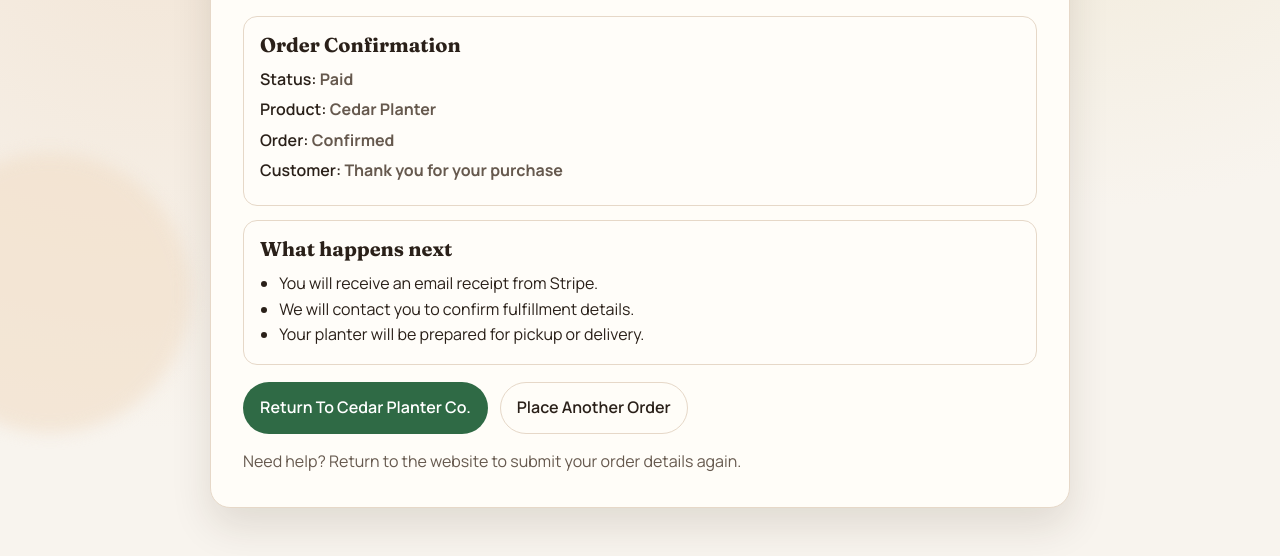
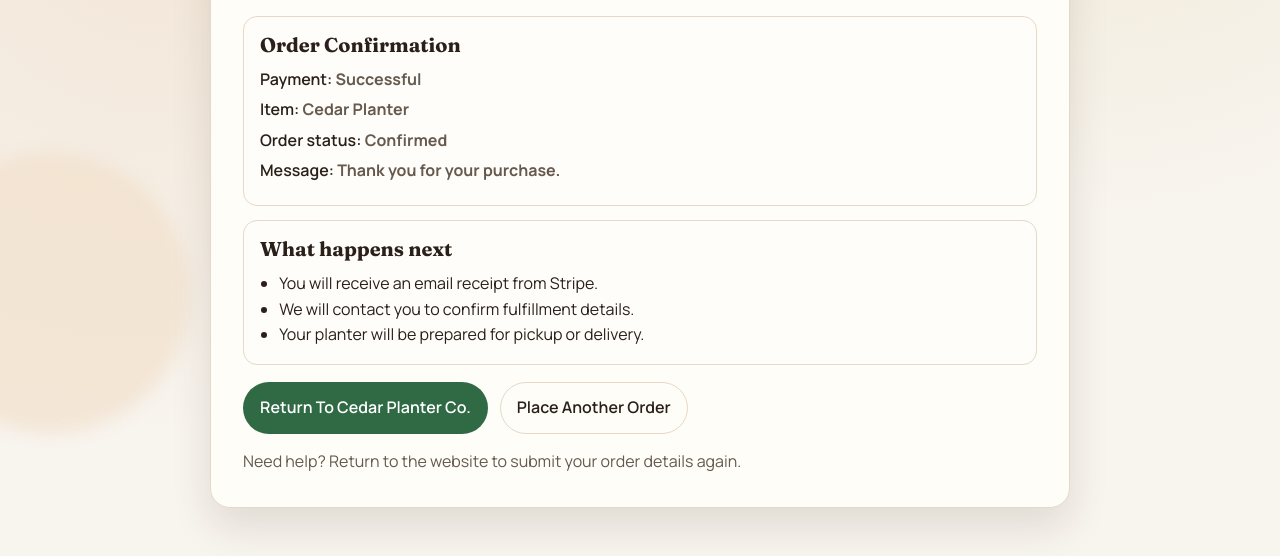
Before and after one commit to hubie-dubois/cedar-planter-stripe-confirmation-page, a plain HTML site: page index.html in a window 1280 px wide. Shown: the part 287-843 px from the top of the page. Drawn offline with Linux system fonts and the light colour scheme; a script that the page names is missing.

Commit message:
Polish static confirmation status copy

```diff
--- a/index.html
+++ b/index.html
@@ -36,10 +36,10 @@
 
         <div class="status-card" aria-live="polite">
           <h2>Order Confirmation</h2>
-          <p class="status-row"><span>Status:</span> <strong>Paid</strong></p>
-          <p class="status-row"><span>Product:</span> <strong>Cedar Planter</strong></p>
-          <p class="status-row"><span>Order:</span> <strong>Confirmed</strong></p>
-          <p class="status-row"><span>Customer:</span> <strong>Thank you for your purchase</strong></p>
+          <p class="status-row"><span>Payment:</span> <strong>Successful</strong></p>
+          <p class="status-row"><span>Item:</span> <strong>Cedar Planter</strong></p>
+          <p class="status-row"><span>Order status:</span> <strong>Confirmed</strong></p>
+          <p class="status-row"><span>Message:</span> <strong>Thank you for your purchase.</strong></p>
         </div>
 
         <div class="next-steps">
```
